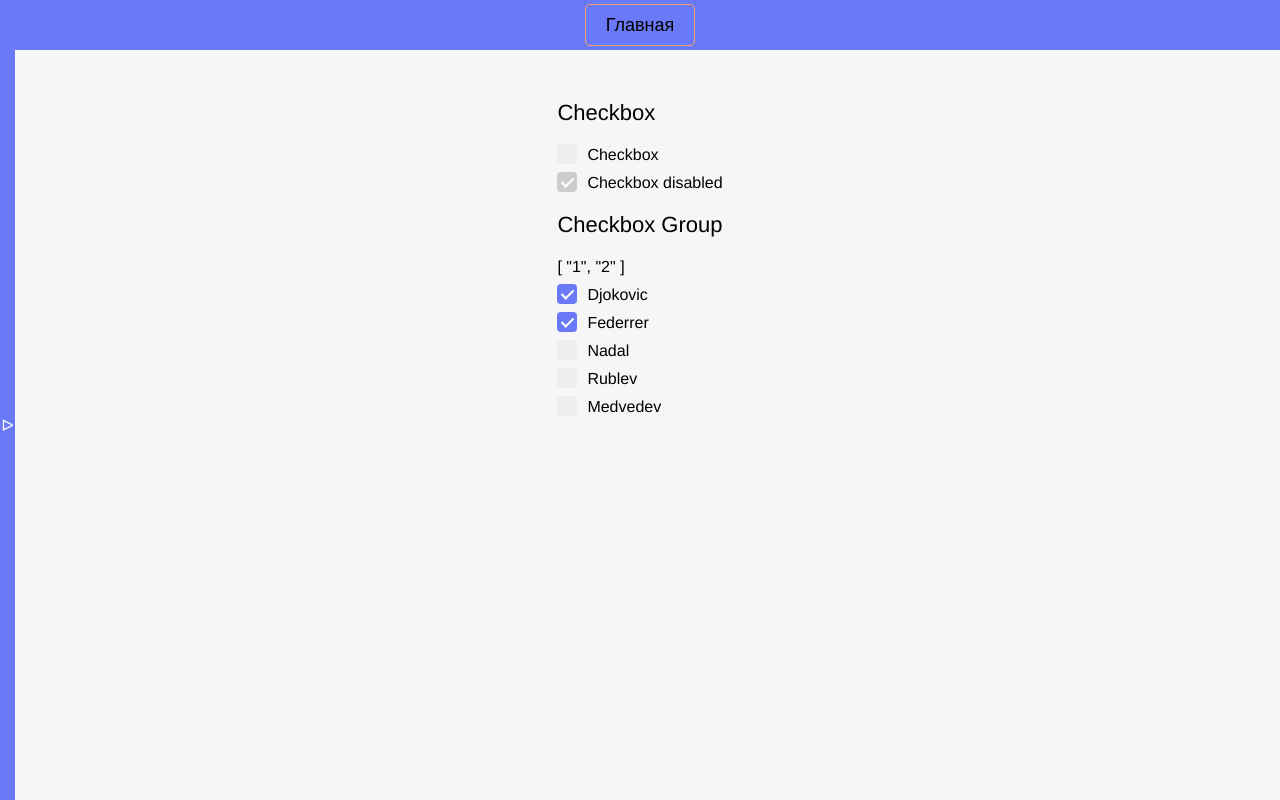
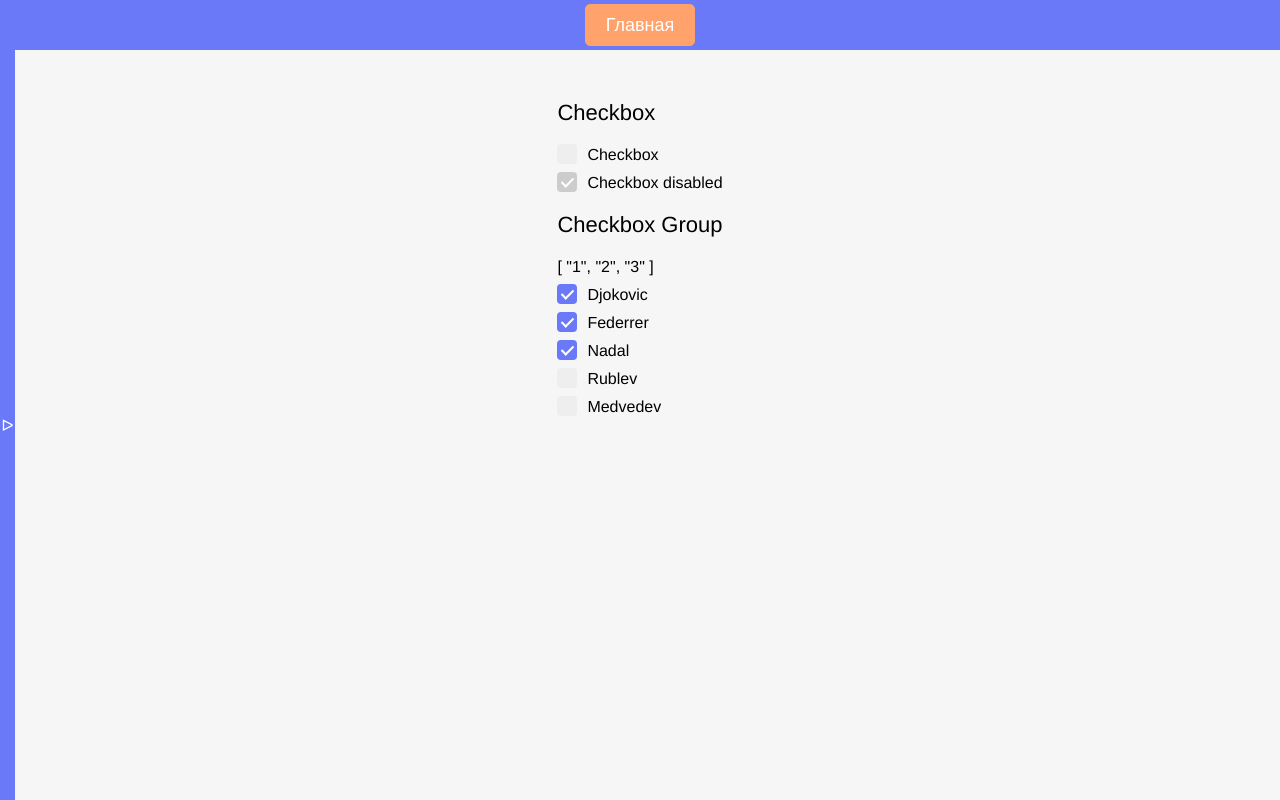
Before and after one commit to Crash2022/Vue-Design, a Vue app: page /checkbox in a window 1280 px wide. Built offline with nearby package versions, Linux system fonts and the light colour scheme.

Commit message:
fix: Checkbox Group flow v2

```diff
--- a/src/components/Layouts/NavbarLayout.vue
+++ b/src/components/Layouts/NavbarLayout.vue
@@ -4,7 +4,6 @@
             <CustomButton @click="$router.push('/')"
                           :label="'Главная'"
                           :color="'warning'"
-                          :outlined="true"
             />
 <!--            <div class="movies_button">-->
 <!--                <custom-button @click="$router.push('/')">Главная</custom-button>-->
--- a/src/components/Layouts/SidebarLayout.vue
+++ b/src/components/Layouts/SidebarLayout.vue
@@ -63,6 +63,7 @@ const links = ref([
         //transition: 0.1s;
         font-weight: bold;
         margin-bottom: 16px;
+        text-align: center;
 
         &:hover {
             //border-color: var(--primary);
--- a/src/pages/CheckboxPage.vue
+++ b/src/pages/CheckboxPage.vue
@@ -21,7 +21,7 @@
     </div>
     <div>
         <custom-checkbox-group :options="checkboxList"
-                               name="ATP_Players"
+                               name="players"
                                v-model:value="selectedCheckbox"
         />
     </div>
@@ -40,6 +40,8 @@ import {ref} from 'vue'
 const checkboxActive = ref(false)
 const checkboxDisabled = ref(true)
 
+const selectedCheckbox = ref(['1', '2', '3'])
+
 const checkboxList = ref([
     {id: '1', name: 'Djokovic'},
     {id: '2', name: 'Federrer'},
@@ -47,9 +49,6 @@ const checkboxList = ref([
     {id: '4', name: 'Rublev'},
     {id: '5', name: 'Medvedev'},
 ])
-
-const selectedCheckbox = ref(['1', '2'])
-
 </script>
 
 <style lang="scss" scoped>
--- a/src/shared/ui/CustomUI/CustomCheckboxGroup.vue
+++ b/src/shared/ui/CustomUI/CustomCheckboxGroup.vue
@@ -6,7 +6,7 @@
                          :name="name"
                          :checked="value.includes(option.id)"
                          group
-                         @updateCheckboxGroup="onUpdateGroupHandler"
+                         @updateCheckboxGroup="updateGroupHandler"
         />
     </div>
 </template>
@@ -16,7 +16,8 @@ import CustomCheckbox from "@/shared/ui/CustomUI/CustomCheckbox.vue"
 
 const emit = defineEmits(['update:value'])
 
-const onUpdateGroupHandler = (params) => {
+const updateGroupHandler = (params) => {
+    console.log('update group')
     let updateValue = [...props.value]
 
     if (params.checked) {
--- a/src/shared/ui/index.ts
+++ b/src/shared/ui/index.ts
@@ -1,6 +1,7 @@
 import CustomButton from '@/shared/ui/CustomUI/CustomButton.vue'
 import CustomInput from "@/shared/ui/CustomUI/CustomInput.vue"
 
+// необходимо, если не используется CompositionAPI
 export default [
     CustomButton,
     CustomInput,
```
